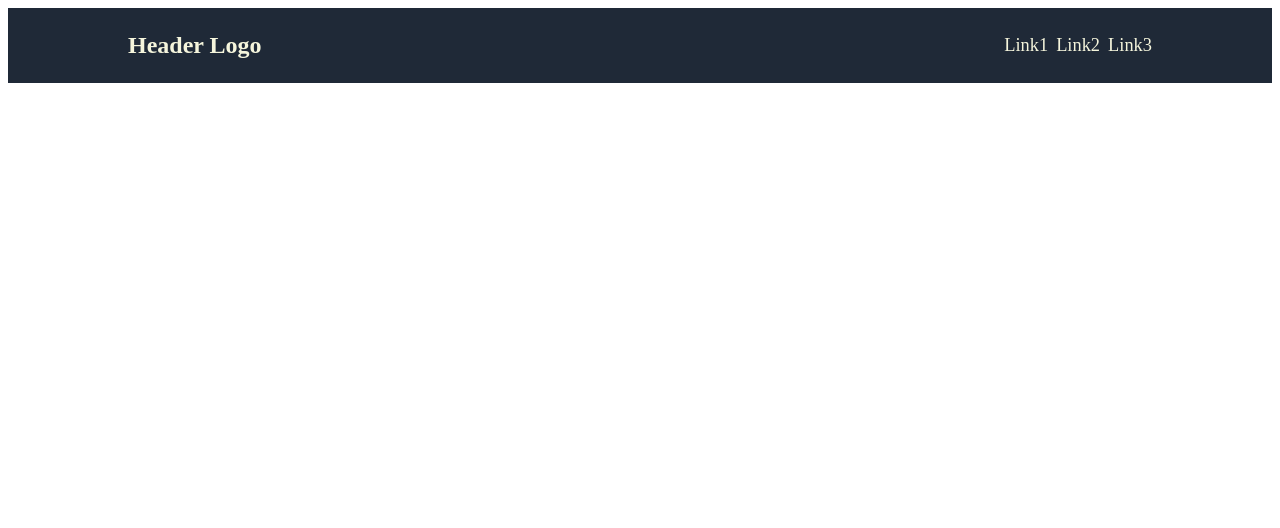
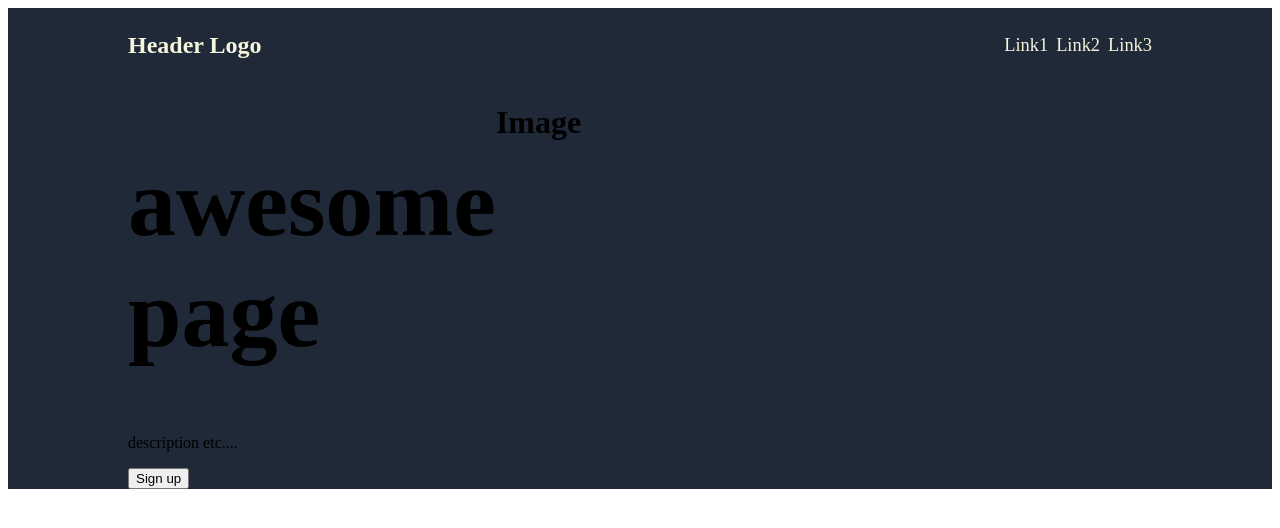
Before and after one commit to WinnieTheComrade/Landing-Page, a plain HTML site: page index.html in a window 1280 px wide. Drawn offline with Linux system fonts and the light colour scheme.

Commit message:
start center part 1

```diff
--- a/index.html
+++ b/index.html
@@ -17,10 +17,14 @@
             <li a href="">Link3</li>
         </ul>
 
+    </div>
+        <div class="center">
+            <div class="left-center">
 
-        <!--<div class="center">
-            <div class="left-center">
+                <div class="awesome">
                 <h1>awesome page</h1>
+                </div>
+
                 <p>description etc....</p>
                 <button>Sign up</button>
 
@@ -30,8 +34,7 @@
                 <h1>Image</h1>
 
             </div>
-        </div> !-->
-    </div>
+        </div>
 
     <div class="quote">
 
--- a/styles.css
+++ b/styles.css
@@ -22,7 +22,7 @@ ul{
     list-style-type: none;
 
     font-size: 1.15rem;
-    margin: 0;
+    margin-left: auto;
     padding: 0;
     gap: 8px;
     color: beige;
@@ -31,3 +31,24 @@ ul{
 a{
     text-decoration: none;
 }
+
+.center{
+    display: flex;
+    background-color: #1f2937;
+    margin: 0;
+    border: 0;
+    padding: 0 120px 0 120px;
+}
+
+.awesome{
+    font-size: 3rem;
+    font-weight: 900;
+}
+
+.left-center{
+
+}
+
+.right-center{
+    margin-right: 100%;
+}
```
